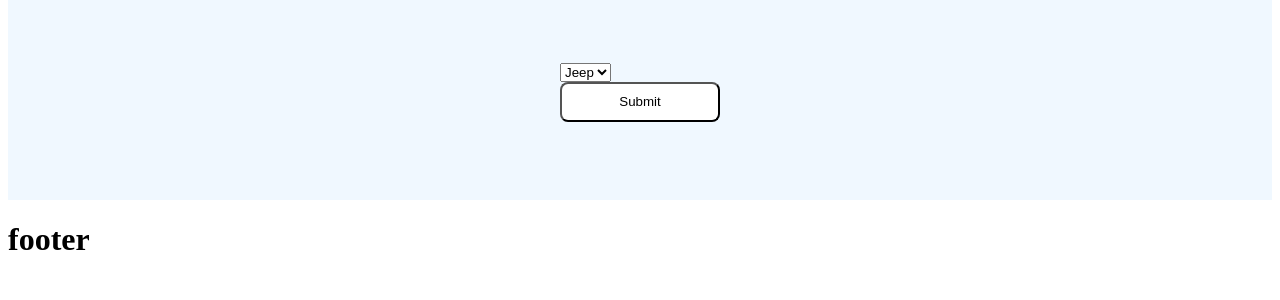
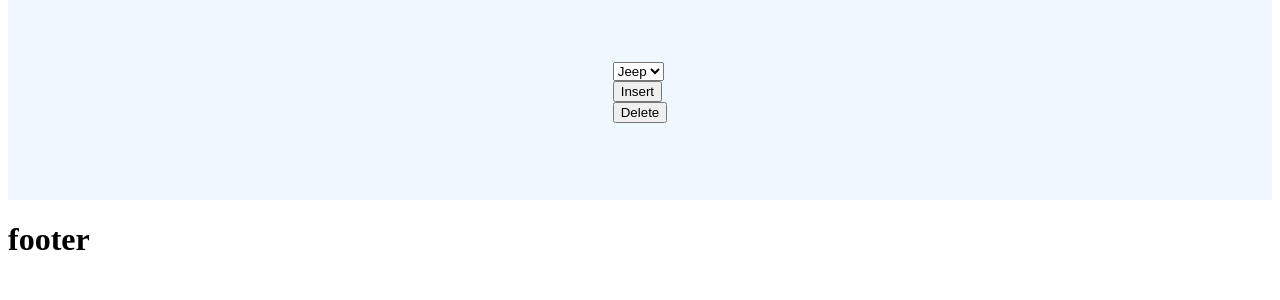
Before and after one commit to Number22313/13DTP-Project, a Flask app: page / in a window 1280 px wide. Shown: the part 26-326 px from the top of the page. Run offline with Flask 3, Linux system fonts and the light colour scheme.

Commit message:
delete prototype

```diff
--- a/app.py
+++ b/app.py
@@ -58,7 +58,18 @@ class Parts(db.Model):
 @app.route('/', methods=['GET', 'POST'])
 def Home():
     if request.method == 'POST':
-        print("Posting")
+        action = request.form.get("action")
+        if action == 'insert':
+            print("Posting")
+            vehicle_insert = Vehicles(vehicle_name=request.form["vehicle_name"])
+            db.session.add(vehicle_insert)
+            db.session.commit()
+
+        elif action == 'delete':
+            print("Deleting")
+            vehicle_delete = Vehicles.query.get(vehicle_name=request.form["vehicle_name"])
+            db.session.delete(vehicle_delete)
+            db.session.commit()
 
     return render_template('home.html')
 
--- a/static/style.css
+++ b/static/style.css
@@ -28,7 +28,7 @@ a
     align-items: center;
 }
 
-.submit
+.button
 {
     min-width: 20vh;
     min-height: 5vh;
@@ -38,7 +38,7 @@ a
     background-color: white;
 }
 
-.submit:hover
+.button:hover
 {
     background-color: black;
     color: white;
--- a/templates/home.html
+++ b/templates/home.html
@@ -3,16 +3,23 @@
 <body>
     <div class="form">
         <form method="POST" action="{{url_for('Home')}}">
-            <select name="Select" required>
+            <select name="vehicle_name" required>
                 <option value="Jeep">Jeep</option>
                 <option value="MX">MX</option>
                 <option value="SC">SC</option>
                 <option value="SD">SD</option>
                 <option value="ML">ML</option>
+                <option value="test">test</option>
+                <option value="test">test2</option>
+                <option value="test">test3</option>
+                <option value="test">test4</option>
            </select>
            <br>
            <div>
-                <input type="submit" class="submit" value="Submit">
+                <button type="submit" value="insert" name="action">Insert</button>
+           </div>
+           <div>
+                <button type="submit" value="delete" name="action">Delete</button>
            </div>
         </form>
     </div>
```
Also changed, not shown: database.db.
